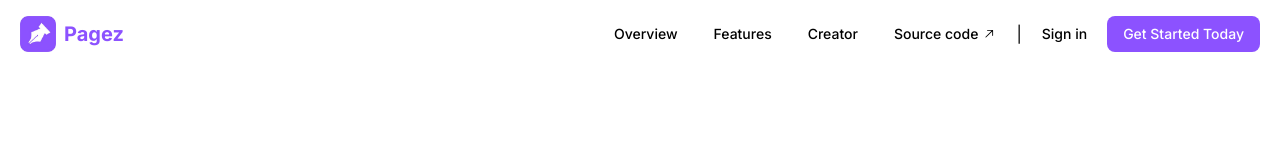
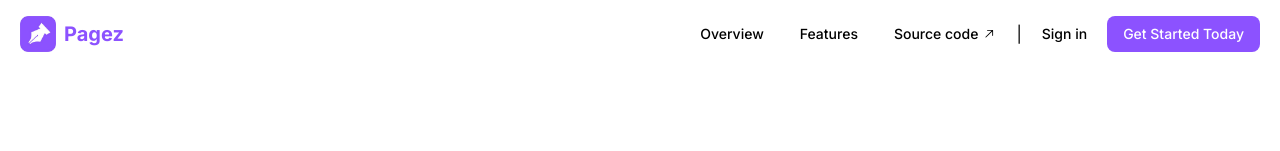
Before and after one commit to kevindermot99/gamezilla, a React (Vite) app: page / in a window 1280 px wide. Shown: the top 151 px of the page. Built offline with nearby package versions, Linux system fonts and the light colour scheme; a web font is replaced by a local one.

Commit message:
navbar creator link removed

```diff
--- a/src/Landing.jsx
+++ b/src/Landing.jsx
@@ -30,7 +30,6 @@ function Landing() {
             Overview
           </Link>
           <Link className="linkText max-lg:hidden">Features</Link>
-          <Link className="linkText max-lg:hidden">Creator</Link>
           <Link className="linkText max-lg:hidden">
             Source code <GoArrowUpRight />
           </Link>
--- a/src/index.css
+++ b/src/index.css
@@ -294,7 +294,7 @@ input[type="search"]::-webkit-search-results-decoration {
 ::-webkit-scrollbar-thumb {
   border: 4px solid #fff;
   background-clip: padding-box;
-  background: #e2e2e291;
+  background: #c0c0c091;
   border-radius: 50px;
 }
 
```
